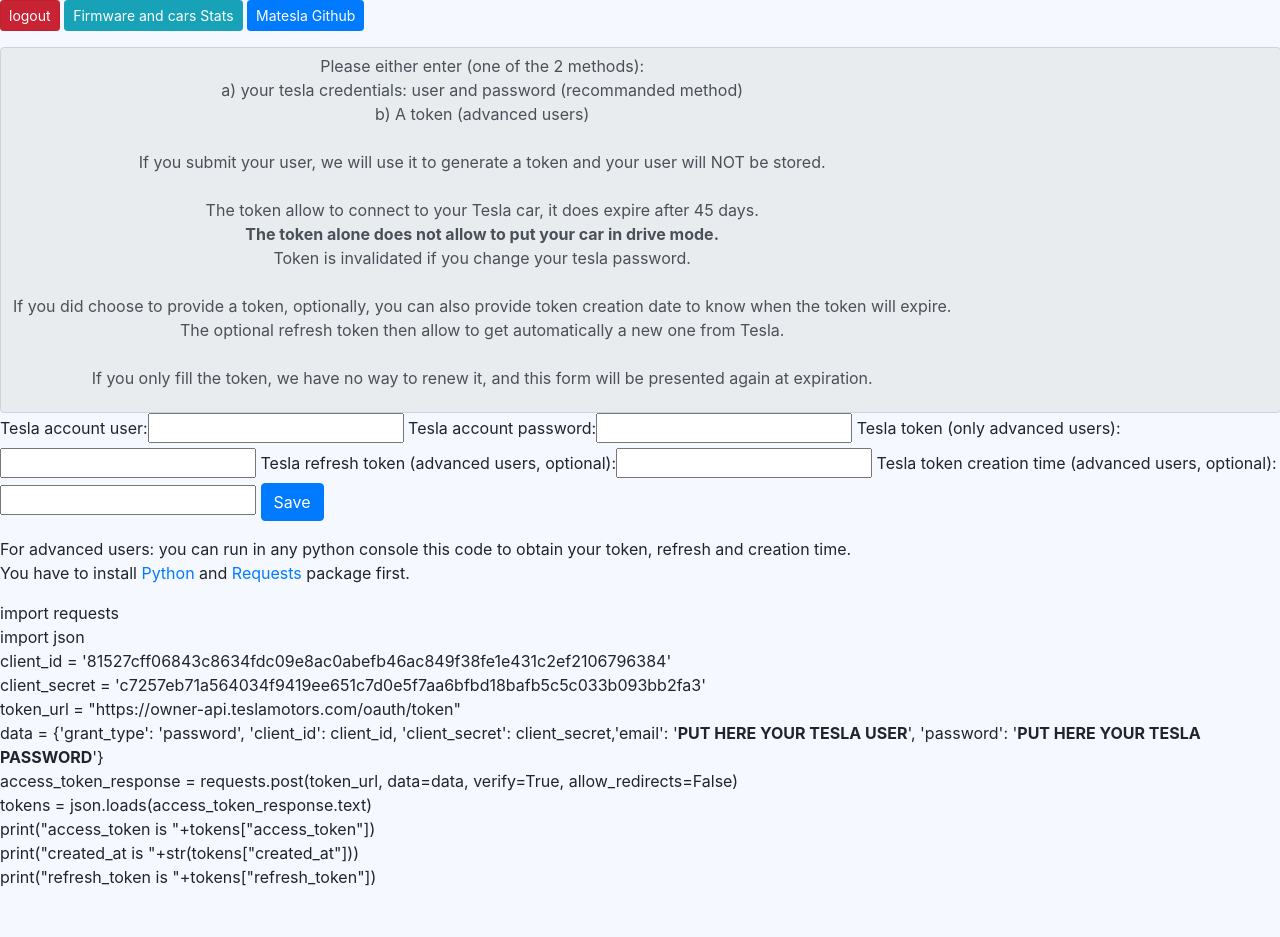
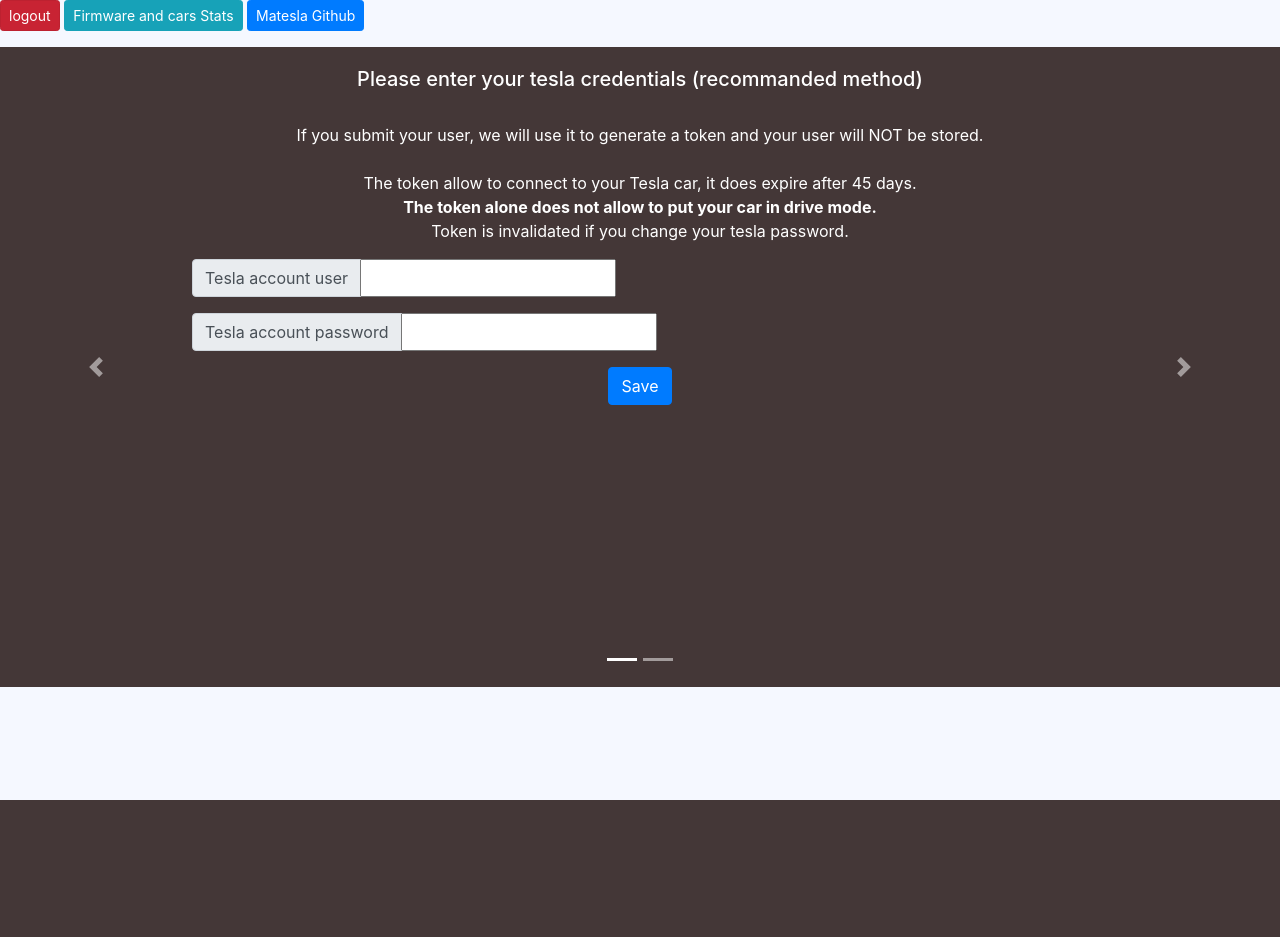
Before and after one commit to mehdirahbe/matesla, a Django app: template matesla/templates/matesla/AddTeslaAccount.html in a window 1280 px wide. After the commit the page ends 800 px from the top, so only its background shows below. Run offline with Django 3.2, Linux system fonts and the light colour scheme; the template is opened without the code that fills it: values that come from a table or form of the project are taken from there, others are empty; some libraries are stand-ins or nearby versions.

Commit message:
Complete redesign of add tesla account form, using tabbed display. Also adapt for tesla which now use tokens longer than 64 chars

```diff
--- a/matesla/forms.py
+++ b/matesla/forms.py
@@ -19,14 +19,11 @@ class RemoteStartDriveForm(forms.Form):
 
 class AddTeslaAccountForm(forms.Form):
     # required=False means that the field can be left empty
-    TeslaUser = forms.CharField(widget=forms.TextInput, required=False, label=_('Tesla account user'))
-    TeslaPassword = forms.CharField(widget=forms.PasswordInput, required=False, label=_('Tesla account password'))
-    Token = forms.CharField(widget=forms.TextInput, max_length=64, required=False,
-                            label=_('Tesla token (only advanced users)'))
-    TokenRefresh = forms.CharField(widget=forms.TextInput, max_length=64, required=False,
-                                   label=_('Tesla refresh token (advanced users, optional)'))
-    CreateAt = forms.IntegerField(widget=forms.TextInput, required=False,
-                                  label=_('Tesla token creation time (advanced users, optional)'))
+    TeslaUser = forms.CharField(widget=forms.TextInput, required=False)
+    TeslaPassword = forms.CharField(widget=forms.PasswordInput, required=False)
+    Token = forms.CharField(widget=forms.TextInput, max_length=200, required=False)
+    TokenRefresh = forms.CharField(widget=forms.TextInput, max_length=200, required=False)
+    CreateAt = forms.IntegerField(widget=forms.TextInput, required=False)
     # Token retrieved during is valid
     token = TeslaToken()
 
@@ -45,7 +42,7 @@ class AddTeslaAccountForm(forms.Form):
                 self.token.vehicle_id = GetVehicle(GetVehicles(self.token.access_token))
                 return True  # Yes, valid
         # try on token
-        if len(self.data['Token']) == 64:
+        if len(self.data['Token']) >= 64 and len(self.data['Token']) < 200:
             vehicles = GetVehicles(self.data['Token'])
             if vehicles is not None:  # got vehicles, yes, valid
                 self.token = TeslaToken()
@@ -54,7 +51,7 @@ class AddTeslaAccountForm(forms.Form):
                 stating than not informatician are lost with refresh token and creation time
                 thus allow to only use token.
                 Thus story refresh and creation if we have them, do without else'''
-                if (len(self.data['TokenRefresh']) == 64):
+                if (len(self.data['TokenRefresh']) >= 64 and len(self.data['TokenRefresh']) < 200):
                     self.token.refresh_token = self.data['TokenRefresh']
                 else:
                     self.token.refresh_token = None
--- a/matesla/templates/matesla/AddTeslaAccount.html
+++ b/matesla/templates/matesla/AddTeslaAccount.html
@@ -1,50 +1,195 @@
 <!--{% extends 'base.html' %}-->
 {% load i18n %}
+{% block cssstyle %}
+        /*to avoid cut images, from https://www.w3schools.com/css/css_rwd_images.asp
+        +https://www.cssmine.com/ebook/css3-media-queries
+        Image is 1200 pixels wide, see figsize in view*/
+        @media (max-width: 1500px) {
+         img {
+                  width: 100%;
+                  height: auto;
+                }
+        }
+
+        <!--taken from bootstrap carousel sample,
+        https://getbootstrap.com/docs/4.4/examples/carousel/carousel.css-->
+        /* Carousel base class */
+        .carousel {
+          margin-bottom: 1rem;
+        }
+        /* Since positioning the image, we need to help out the caption */
+        .carousel-caption {
+          top: 0rem;
+          z-index: 10;
+        }
+
+        /* Declare heights because of positioning of img element */
+        /*The minimum to see all token page is 40,
+        when displayed in 1 col=devices with small width, ie smartphone held
+        vertically.*/
+        .carousel-item {
+          height: 40rem;
+        }
+        .carousel-item > img {
+          position: absolute;
+          top: 0;
+          left: 0;
+          min-width: 100%;
+        }
+
+
+{% endblock %}
+
 {% block content %}
 <div class="form-group">
     <a href="{% url 'logout' %}" class="btn btn-danger btn-sm">{% trans 'logout' %}</a>
     <a href="{% url 'AnonymisedStatsChoicePage' %}" class="btn btn-info btn-sm">{% trans 'Firmware and cars Stats' %}</a>
     <a href="https://github.com/mehdirahbe/matesla" rel="noopener noreferrer" target="_blank" class="btn btn-primary btn-sm">Matesla Github</a>
 </div>
+
+<form action="{% url 'AddTeslaAccount' %}" method="post">
+    {% csrf_token %}
+
+    <!--To display field by field https://simpleisbetterthancomplex.com/tutorial/2018/08/13/how-to-use-bootstrap-4-forms-with-django.html-->
+    <!--To display all forms field with no control{{ tesla_account_form }}-->
+
+
+    <!--Inspired from https://getbootstrap.com/docs/4.4/examples/carousel/
+    and extended to 2 parts
+    data-interval put to 1 day because it is annoying to have that moving when you are looking
+    at something.-->
+    <div id="myCarousel" class="carousel slide" data-ride="carousel" data-interval="86400000">
+        <ol class="carousel-indicators">
+            <li data-target="#myCarousel" data-slide-to="0" class="active"></li>
+            <li data-target="#myCarousel" data-slide-to="1"></li>
+        </ol>
+        <div class="carousel-inner">
+            <div class="carousel-item active">
+                <svg class="bd-placeholder-img" width="100%" height="100%" xmlns="http://www.w3.org/2000/svg"
+                     preserveAspectRatio="xMidYMid slice" focusable="false" role="img">
+                    <rect width="100%" height="100%" fill="#443737"/>
+                </svg>
+                <div class="container">
+                    <div class="carousel-caption text-center">
+                        <h5>{% trans 'Please enter your tesla credentials (recommanded method)'%}</h5>
+                        <BR/>{% trans 'If you submit your user, we will use it to generate a token and your user will NOT be stored.' %}<P/>
+                        <BR/>{% trans 'The token allow to connect to your Tesla car, it does expire after 45 days.' %}
+                        <BR/><B>{% trans 'The token alone does not allow to put your car in drive mode.' %}</B>
+                        <BR/>{% trans 'Token is invalidated if you change your tesla password.' %}<P/>
+
                         <div class="input-group mb-3">
                             <div class="input-group-prepend">
-        <form action="{% url 'AddTeslaAccount' %}" method="post">
-            {% csrf_token %}
-            <div class="input-group-text"><p>{% trans 'Please either enter (one of the 2 methods):' %}<BR/>
-                {% trans 'a) your tesla credentials: user and password (recommanded method)'%}<BR/>
-                {% trans 'b) A token (advanced users)'%}<BR/>
-                <BR/>{% trans 'If you submit your user, we will use it to generate a token and your user will NOT be stored.' %}
-                <BR/><BR/>{% trans 'The token allow to connect to your Tesla car, it does expire after 45 days.' %}
-                <BR/><B>{% trans 'The token alone does not allow to put your car in drive mode.' %}</B>
-                <BR/>{% trans 'Token is invalidated if you change your tesla password.' %}
-                <BR/><BR/>{% trans 'If you did choose to provide a token, optionally, you can also provide token creation date to know when the token will expire.' %}
+                                <span class="input-group-text">{% trans 'Tesla account user'%}</span>
+                            </div>
+                            {{ tesla_account_form.TeslaUser }}
+                        </div>
+
+                        <div class="input-group mb-3">
+                            <div class="input-group-prepend">
+                                <span class="input-group-text">{% trans 'Tesla account password'%}</span>
+                            </div>
+                            {{ tesla_account_form.TeslaPassword }}
+                        </div>
+                        <input type="submit" value="{% trans 'Save' %}" class="btn btn-primary">
+                    </div>
+                </div>
+            </div>
+            <div class="carousel-item">
+                <svg class="bd-placeholder-img" width="100%" height="100%" xmlns="http://www.w3.org/2000/svg"
+                     preserveAspectRatio="xMidYMid slice" focusable="false" role="img">
+                    <rect width="100%" height="100%" fill="#443737"/>
+                </svg>
+                <div class="container">
+                    <div class="carousel-caption text-center">
+                        <h5>{% trans 'Or please enter a token (advanced users)'%}</h5>
+                        <BR/>{% trans 'If you did choose to provide a token, optionally, you can also provide token creation date to know when the token will expire.' %}
                         <BR/>{% trans 'The optional refresh token then allow to get automatically a new one from Tesla.' %}
-                <BR/><BR/>{% trans 'If you only fill the token, we have no way to renew it, and this form will be presented again at expiration.' %}</p>
+                        <BR/>{% trans 'If you only fill the token, we have no way to renew it, and this form will be presented again at expiration.' %}</p>
+                        <div class="input-group mb-3">
+                            <div class="input-group-prepend">
+                                <span class="input-group-text">{% trans 'Tesla token'%}</span>
                             </div>
-            {{ tesla_account_form }}
+                            {{ tesla_account_form.Token }}
+                        </div>
+
+                        <div class="input-group mb-3">
+                            <div class="input-group-prepend">
+                                <span class="input-group-text">{% trans 'Tesla refresh token (optional)'%}</span>
+                            </div>
+                            {{ tesla_account_form.TokenRefresh }}
+                        </div>
+
+                        <div class="input-group mb-3">
+                            <div class="input-group-prepend">
+                                <span class="input-group-text">{% trans 'Tesla token creation time (optional)'%}</span>
+                            </div>
+                            {{ tesla_account_form.CreateAt }}
+                        </div>
+
                         <input type="submit" value="{% trans 'Save' %}" class="btn btn-primary">
-        </form>
-    </div>
-    <div class="form-group">
+
                         <p>{% trans 'For advanced users: you can run in any python console this code to obtain your token, refresh and creation time.' %}
-            <BR/>{% trans 'You have to install '%}
+                            {% trans 'You have to install '%}
                             <a href="https://www.python.org/downloads/" rel="noopener noreferrer" target="_blank">Python</a>
                                 {% trans ' and '%}
                                 <a href="https://requests.readthedocs.io/en/master/user/install" rel="noopener noreferrer" target="_blank">Requests</a>
                             {% trans ' package first.'%}</p>
-            <p>import requests<BR/>
-            import json<BR/>
-            client_id = &#39;81527cff06843c8634fdc09e8ac0abefb46ac849f38fe1e431c2ef2106796384&#39;<BR/>
-            client_secret = &#39;c7257eb71a564034f9419ee651c7d0e5f7aa6bfbd18bafb5c5c033b093bb2fa3&#39;<BR/>
-            token_url = &#34;https://owner-api.teslamotors.com/oauth/token&#34;<BR/>
-            data = {&#39;grant_type&#39;: &#39;password&#39;, &#39;client_id&#39;: client_id, &#39;client_secret&#39;:
-            client_secret,&#39;email&#39;: &#39;<B>PUT HERE YOUR TESLA USER</B>&#39;, &#39;password&#39;: &#39;<B>PUT HERE YOUR TESLA
-            PASSWORD</B>'}<BR/>
-            access_token_response = requests.post(token_url, data=data, verify=True, allow_redirects=False)<BR/>
-            tokens = json.loads(access_token_response.text)<BR/>
-            print(&#34;access_token is &#34;+tokens[&#34;access_token&#34;])<BR/>
-            print(&#34;created_at is &#34;+str(tokens[&#34;created_at&#34;]))<BR/>
-            print(&#34;refresh_token is &#34;+tokens[&#34;refresh_token&#34;])<BR/>
-        </p>
+                            <button onclick="CopyPythonToClipboard()" class="btn btn-primary">{% trans 'Copy code'%}</button>
+
                     </div>
+                </div>
+            </div>
+        </div>
+        <a class="carousel-control-prev" href="#myCarousel" role="button" data-slide="prev">
+            <span class="carousel-control-prev-icon" aria-hidden="true"></span>
+            <span class="sr-only">Previous</span>
+        </a>
+        <a class="carousel-control-next" href="#myCarousel" role="button" data-slide="next">
+            <span class="carousel-control-next-icon" aria-hidden="true"></span>
+            <span class="sr-only">Next</span>
+        </a>
+    </div>
+</form>
 {% endblock %}
+
+
+
+{% block javascript %}
+<script>
+// From https://www.codegrepper.com/code-examples/javascript/copy+button+html
+// Since Async Clipboard API is not supported for all browser!
+function copyTextToClipboard(text) {
+	var textArea = document.createElement("textarea");
+	textArea.value = text;
+	document.body.appendChild(textArea);
+	textArea.focus();
+	textArea.select();
+
+	try {
+		var successful = document.execCommand('copy');
+		var msg = successful ? 'successful' : 'unsuccessful';
+		console.log('Copying text command was ' + msg);
+	} catch (err) {
+		console.log('Oops, unable to copy');
+	}
+
+	document.body.removeChild(textArea);
+}
+
+/*Copy python to clipboard.*/
+function CopyPythonToClipboard() {
+	copyTextToClipboard("" +
+		"import requests\n" +
+		"import json\n" +
+		"client_id = '81527cff06843c8634fdc09e8ac0abefb46ac849f38fe1e431c2ef2106796384'\n" +
+		"client_secret = 'c7257eb71a564034f9419ee651c7d0e5f7aa6bfbd18bafb5c5c033b093bb2fa3'\n" +
+		"token_url = \"https://owner-api.teslamotors.com/oauth/token\"\n" +
+		"data = {'grant_type': 'password', 'client_id': client_id, 'client_secret': client_secret,'email': 'PUT HERE YOUR TESLA USER', 'password': 'PUT HERE YOUR TESLA PASSWORD'}\n" +
+		"access_token_response = requests.post(token_url, data=data, verify=True, allow_redirects=False)\n" +
+		"tokens = json.loads(access_token_response.text)\n" +
+		"print(\"access_token is \"+tokens[\"access_token\"])\n" +
+		"print(\"created_at is \"+str(tokens[\"created_at\"]))\n" +
+		"print(\"refresh_token is \"+tokens[\"refresh_token\"])");
+}
+</script>
+{% endblock %}
--- a/personalstats/templates/personalstats/carstats.html
+++ b/personalstats/templates/personalstats/carstats.html
@@ -59,7 +59,7 @@
     and extended to 4 parts
     data-interval put to 1 day because it is annoying to have that moving when you are looking
     at something.-->
-rge    <div id="myCarousel" class="carousel slide" data-ride="carousel" data-interval="86400000">
+    <div id="myCarousel" class="carousel slide" data-ride="carousel" data-interval="86400000">
         <ol class="carousel-indicators">
             <li data-target="#myCarousel" data-slide-to="0" class="active"></li>
             <li data-target="#myCarousel" data-slide-to="1"></li>
```
Also changed, not shown: locale/es/LC_MESSAGES/django.po, locale/fr/LC_MESSAGES/django.po, 1 other file. Lines whose indentation alone changed are shown as unchanged.
